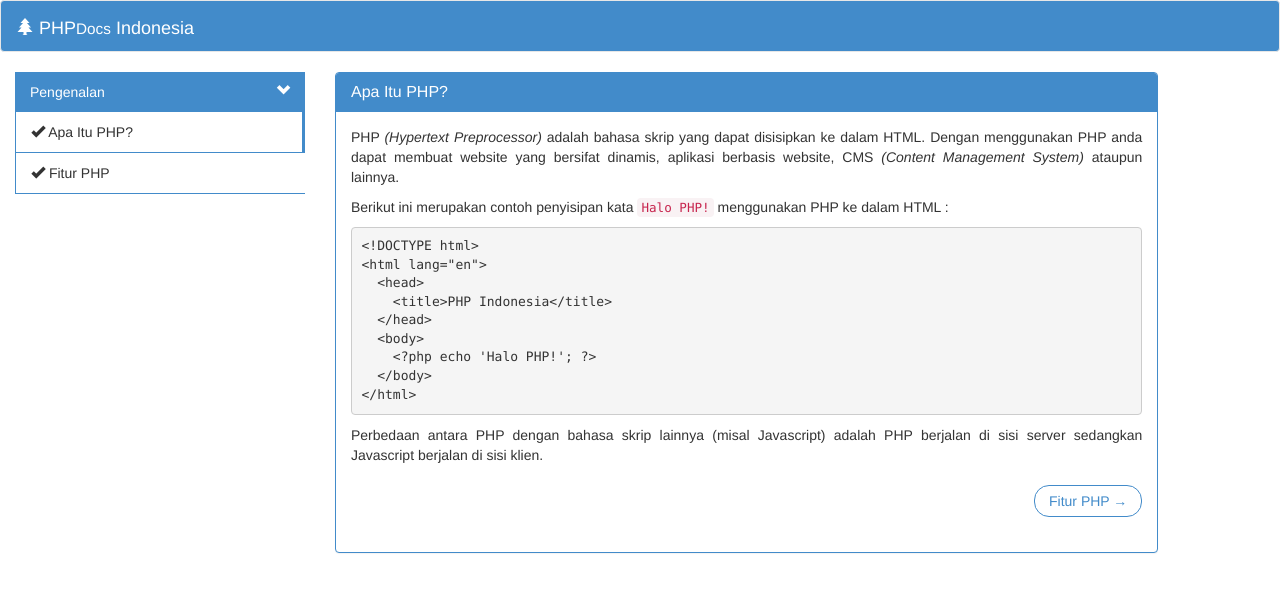
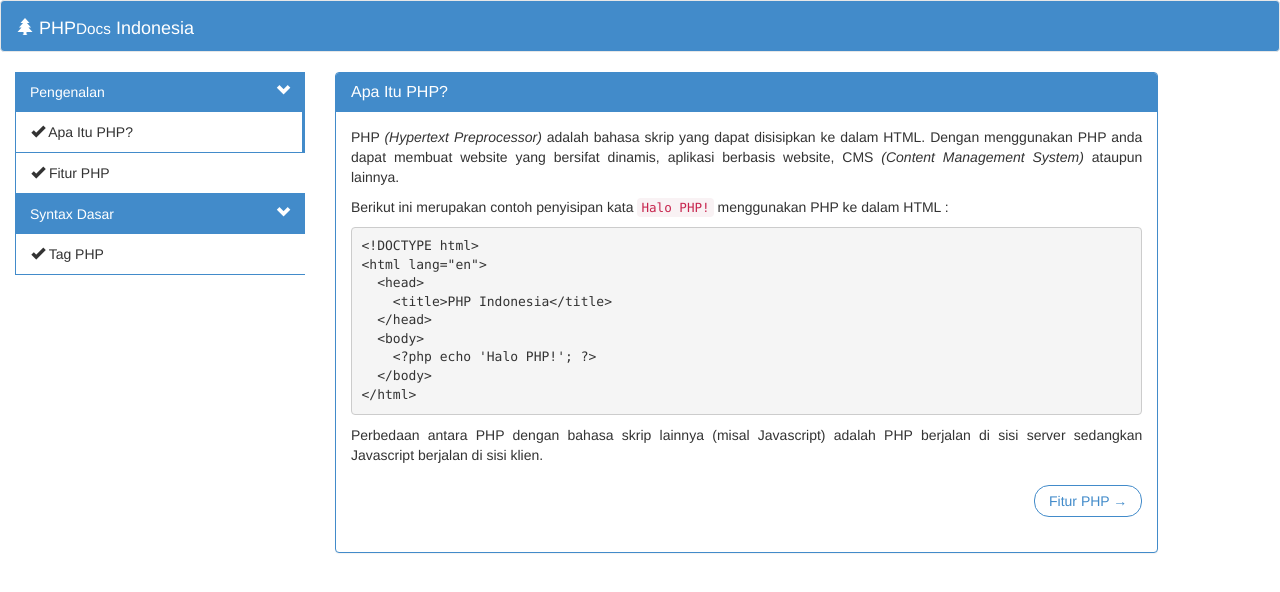
Before and after one commit to brondong/phpid, a Jekyll site: the page built from index.html, in a window 1280 px wide. Shown: the top 592 px of the page. Built offline with Jekyll 4.4.1, drawn with Linux system fonts in a browser that asks for light colours; Markdown is read by kramdown in place of the engine named in the settings.

Commit message:
tambah menu tag-php

```diff
--- a/_includes/menu.html
+++ b/_includes/menu.html
@@ -37,6 +37,26 @@
       <!-- /.nav-child -->
     <!-- /pengenalan -->
 
+    <!-- syntax dasar -->
+    <li>
+      <a data-toggle="collapse" data-parent="#menu" href="#syntax-dasar" class="menu">
+        <span class="pull-right glyphicon glyphicon-chevron-down"></span>
+        Syntax Dasar
+      </a>
+    </li>
+
+      <!-- .nav-child -->
+      <ul class="nav nav-stacked nav-child collapse in" id="syntax-dasar">
+        {% if page.uri == 'tag-php' %}
+          <li class="active">
+        {% else %}
+          <li>
+        {% endif %}
+          <a href="{{ site.baseurl }}/syntax-dasar/tag-php">
+            <span class="glyphicon glyphicon-ok"></span> Tag PHP
+          </a>
+        </li>
+
   </ul>
   <!-- /.nav-parent -->
 
```
